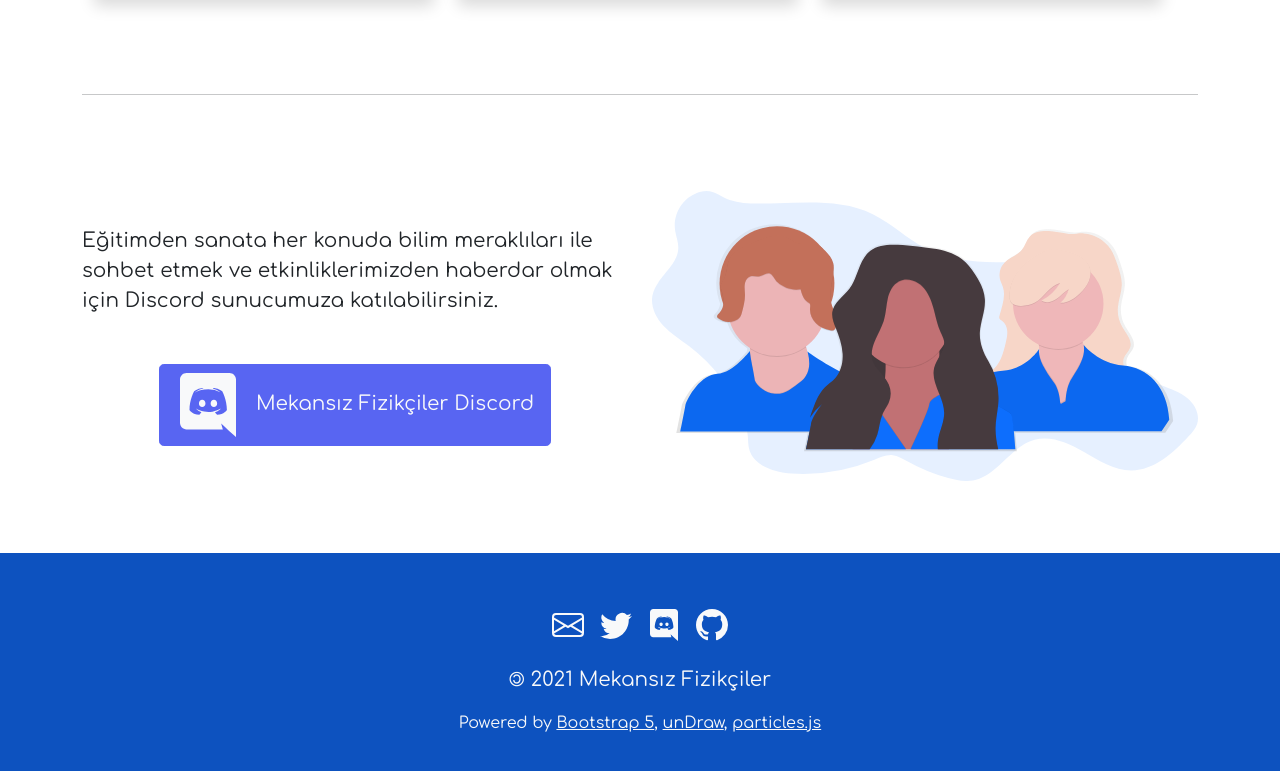
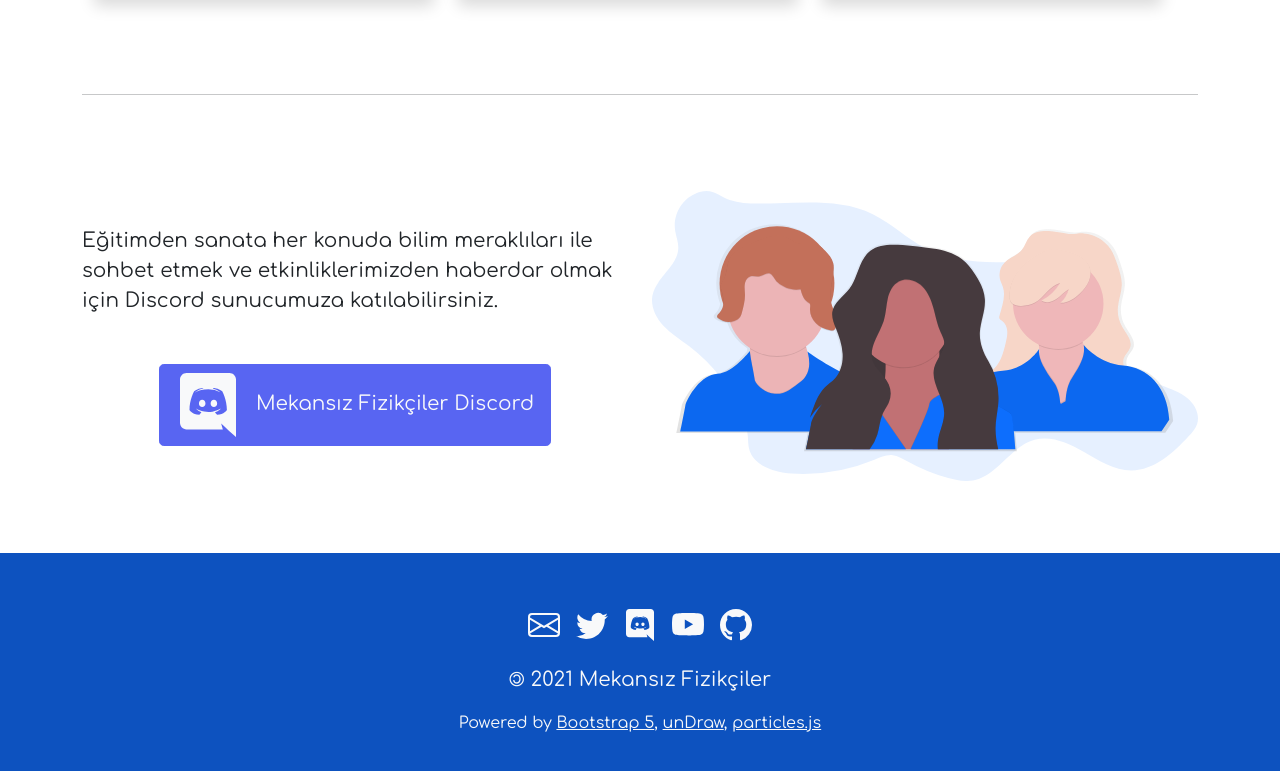
Before and after one commit to mekansiz-fizikciler/mekansiz-fizikciler.github.io, a website: page index.html in a window 1280 px wide. Shown: the part 4545-5316 px from the top of the page. Drawn offline with nearby package versions, Linux system fonts and the light colour scheme.

Commit message:
Added YouTube icon and link

```diff
--- a/index.html
+++ b/index.html
@@ -119,7 +119,7 @@
                         <path fill-rule="evenodd" d="M0 5a2 2 0 0 1 2-2h7.5a2 2 0 0 1 1.983 1.738l3.11-1.382A1 1 0 0 1 16 4.269v7.462a1 1 0 0 1-1.406.913l-3.111-1.382A2 2 0 0 1 9.5 13H2a2 2 0 0 1-2-2V5zm11.5 5.175 3.5 1.556V4.269l-3.5 1.556v4.35zM2 4a1 1 0 0 0-1 1v6a1 1 0 0 0 1 1h7.5a1 1 0 0 0 1-1V5a1 1 0 0 0-1-1H2z"/>
                       </svg>Zoom: bit.ly/CelebratingAnExemplaryLife
                     </a>
-                    <a href="https://discord.gg/nQa3cyFFtV" target="_blank" rel="noopener noreferrer" role="button" class="btn btn-danger btn-lg mt-3">
+                    <a href="https://www.youtube.com/channel/UCtcsRVaFmVcW0rAM2EMWAyg" target="_blank" rel="noopener noreferrer" role="button" class="btn btn-danger btn-lg mt-3">
                       <svg class='icon' xmlns="http://www.w3.org/2000/svg" width="16" height="16" fill="currentColor" class="bi bi-youtube" viewBox="0 0 16 16">
                         <path d="M8.051 1.999h.089c.822.003 4.987.033 6.11.335a2.01 2.01 0 0 1 1.415 1.42c.101.38.172.883.22 1.402l.01.104.022.26.008.104c.065.914.073 1.77.074 1.957v.075c-.001.194-.01 1.108-.082 2.06l-.008.105-.009.104c-.05.572-.124 1.14-.235 1.558a2.007 2.007 0 0 1-1.415 1.42c-1.16.312-5.569.334-6.18.335h-.142c-.309 0-1.587-.006-2.927-.052l-.17-.006-.087-.004-.171-.007-.171-.007c-1.11-.049-2.167-.128-2.654-.26a2.007 2.007 0 0 1-1.415-1.419c-.111-.417-.185-.986-.235-1.558L.09 9.82l-.008-.104A31.4 31.4 0 0 1 0 7.68v-.123c.002-.215.01-.958.064-1.778l.007-.103.003-.052.008-.104.022-.26.01-.104c.048-.519.119-1.023.22-1.402a2.007 2.007 0 0 1 1.415-1.42c.487-.13 1.544-.21 2.654-.26l.17-.007.172-.006.086-.003.171-.007A99.788 99.788 0 0 1 7.858 2h.193zM6.4 5.209v4.818l4.157-2.408L6.4 5.209z"/>
                       </svg>YouTube: MekansizFizikciler
@@ -290,6 +290,11 @@
                   <path d="M13.36 0H2.64C1.736 0 1 .736 1 1.648v10.816c0 .912.736 1.648 1.64 1.648h9.072l-.424-1.48 1.024.952.968.896L15 16V1.648C15 .736 14.264 0 13.36 0zm-3.088 10.448s-.288-.344-.528-.648c1.048-.296 1.448-.952 1.448-.952-.328.216-.64.368-.92.472-.4.168-.784.28-1.16.344a5.604 5.604 0 0 1-2.072-.008 6.716 6.716 0 0 1-1.176-.344 4.688 4.688 0 0 1-.584-.272c-.024-.016-.048-.024-.072-.04-.016-.008-.024-.016-.032-.024-.144-.08-.224-.136-.224-.136s.384.64 1.4.944c-.24.304-.536.664-.536.664-1.768-.056-2.44-1.216-2.44-1.216 0-2.576 1.152-4.664 1.152-4.664 1.152-.864 2.248-.84 2.248-.84l.08.096c-1.44.416-2.104 1.048-2.104 1.048s.176-.096.472-.232c.856-.376 1.536-.48 1.816-.504.048-.008.088-.016.136-.016a6.521 6.521 0 0 1 4.024.752s-.632-.6-1.992-1.016l.112-.128s1.096-.024 2.248.84c0 0 1.152 2.088 1.152 4.664 0 0-.68 1.16-2.448 1.216z"/>
                 </svg>
               </a>
+              <a class="p-2 link-light" href="https://www.youtube.com/channel/UCtcsRVaFmVcW0rAM2EMWAyg" target="_blank" rel="noopener noreferrer">
+                <svg xmlns="http://www.w3.org/2000/svg" width="32" height="32" fill="currentColor" class="bi bi-youtube" viewBox="0 0 16 16">
+                  <path d="M8.051 1.999h.089c.822.003 4.987.033 6.11.335a2.01 2.01 0 0 1 1.415 1.42c.101.38.172.883.22 1.402l.01.104.022.26.008.104c.065.914.073 1.77.074 1.957v.075c-.001.194-.01 1.108-.082 2.06l-.008.105-.009.104c-.05.572-.124 1.14-.235 1.558a2.007 2.007 0 0 1-1.415 1.42c-1.16.312-5.569.334-6.18.335h-.142c-.309 0-1.587-.006-2.927-.052l-.17-.006-.087-.004-.171-.007-.171-.007c-1.11-.049-2.167-.128-2.654-.26a2.007 2.007 0 0 1-1.415-1.419c-.111-.417-.185-.986-.235-1.558L.09 9.82l-.008-.104A31.4 31.4 0 0 1 0 7.68v-.123c.002-.215.01-.958.064-1.778l.007-.103.003-.052.008-.104.022-.26.01-.104c.048-.519.119-1.023.22-1.402a2.007 2.007 0 0 1 1.415-1.42c.487-.13 1.544-.21 2.654-.26l.17-.007.172-.006.086-.003.171-.007A99.788 99.788 0 0 1 7.858 2h.193zM6.4 5.209v4.818l4.157-2.408L6.4 5.209z"/>
+                </svg>
+              </a>
               <a class="p-2 link-light" href="https://github.com/mekansiz-fizikciler/mekansiz-fizikciler.github.io" target="_blank" rel="noopener noreferrer">
                 <svg xmlns="http://www.w3.org/2000/svg" width="32" height="32" fill="currentColor" class="bi bi-github" viewBox="0 0 16 16">
                   <path d="M8 0C3.58 0 0 3.58 0 8c0 3.54 2.29 6.53 5.47 7.59.4.07.55-.17.55-.38 0-.19-.01-.82-.01-1.49-2.01.37-2.53-.49-2.69-.94-.09-.23-.48-.94-.82-1.13-.28-.15-.68-.52-.01-.53.63-.01 1.08.58 1.23.82.72 1.21 1.87.87 2.33.66.07-.52.28-.87.51-1.07-1.78-.2-3.64-.89-3.64-3.95 0-.87.31-1.59.82-2.15-.08-.2-.36-1.02.08-2.12 0 0 .67-.21 2.2.82.64-.18 1.32-.27 2-.27.68 0 1.36.09 2 .27 1.53-1.04 2.2-.82 2.2-.82.44 1.1.16 1.92.08 2.12.51.56.82 1.27.82 2.15 0 3.07-1.87 3.75-3.65 3.95.29.25.54.73.54 1.48 0 1.07-.01 1.93-.01 2.2 0 .21.15.46.55.38A8.012 8.012 0 0 0 16 8c0-4.42-3.58-8-8-8z"/>
```
